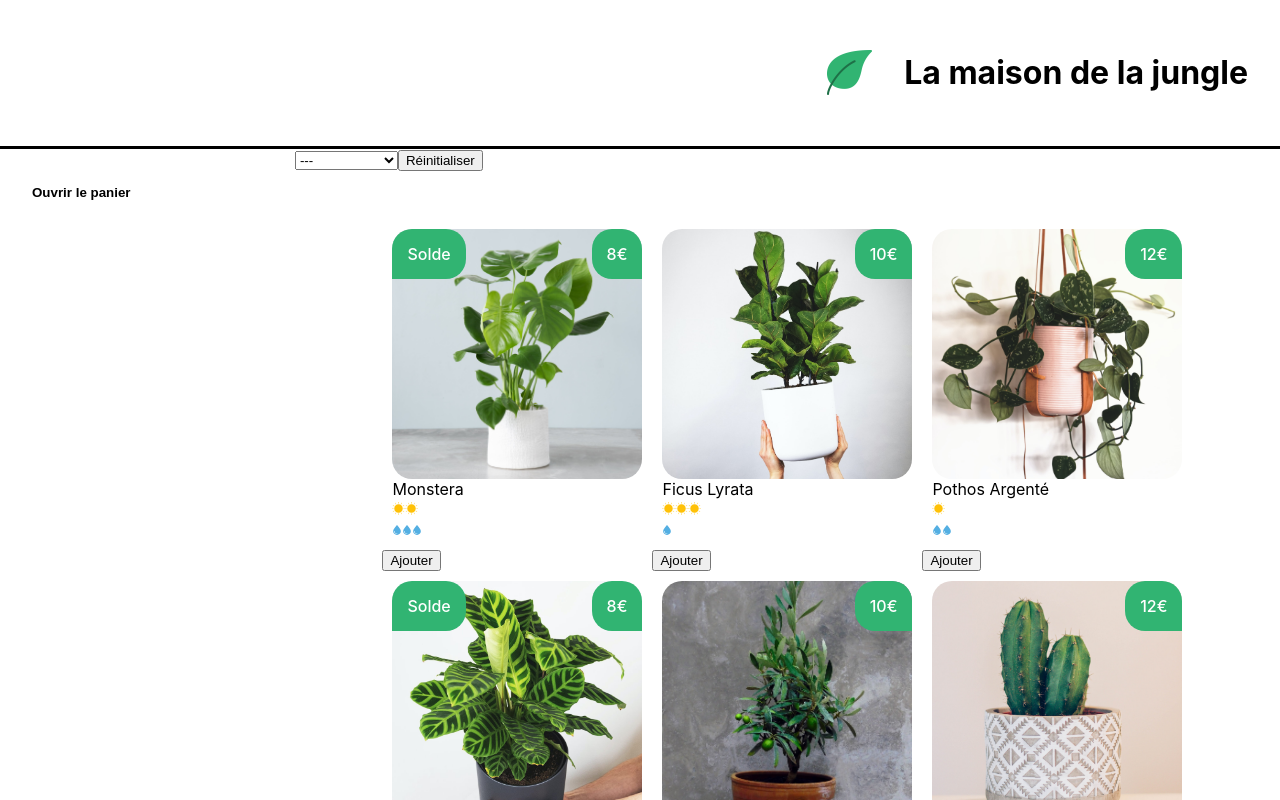
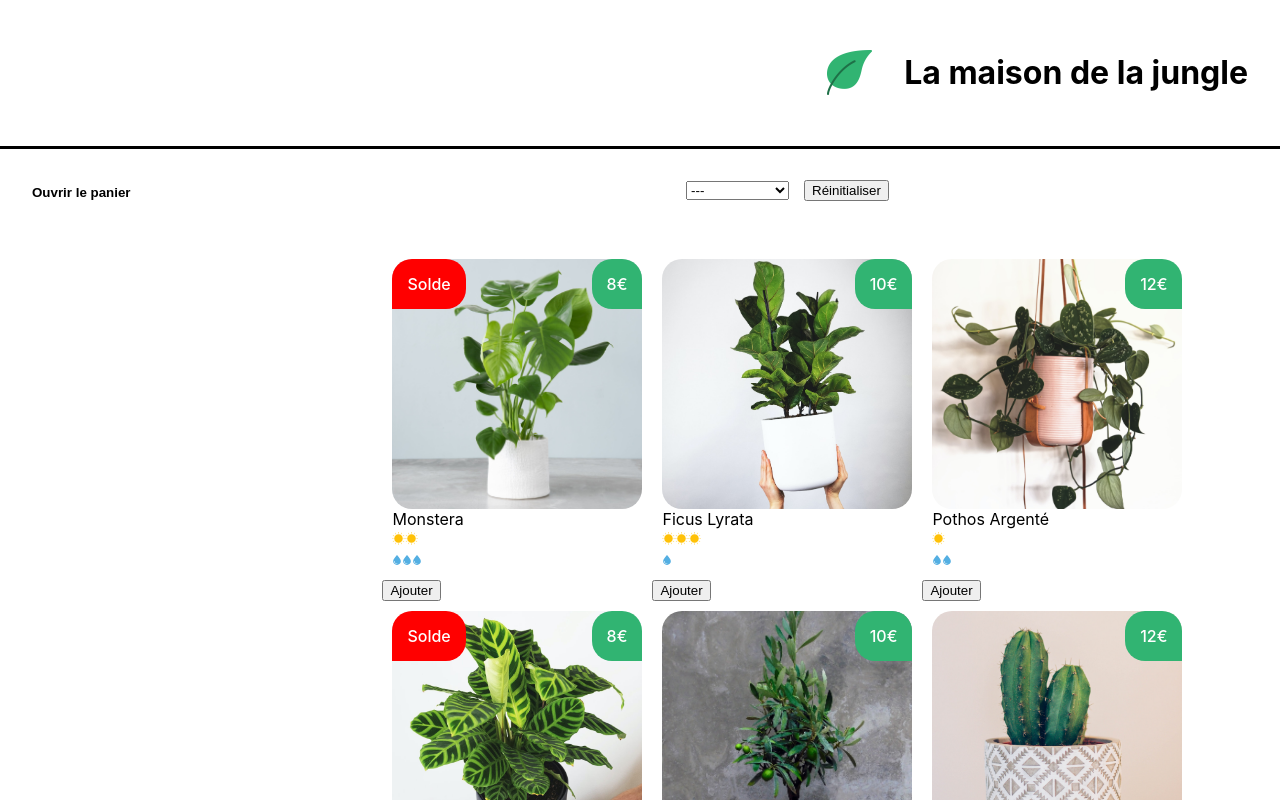
Before and after one commit to Ambrosioc/la-maison-jungle, a React (Create React App) app: page / in a window 1280 px wide. Shown: the top 800 px of the page. Built offline with nearby package versions, Linux system fonts and the light colour scheme.

Commit message:
add useEffect and const Items

```diff
--- a/src/components/Cart.js
+++ b/src/components/Cart.js
@@ -1,9 +1,17 @@
-import React, { useState } from "react";
+import React, { useEffect, useState } from "react";
 import "../styles/Cart.css";
 
 function Cart({ cart, updateCart }) {
   const [isOpened, setIsOpened] = useState(false);
-  const total = cart.reduce((acc, plantType) => acc + plantType.price, 0);
+  const items = Object.keys(cart);
+  const total = items.reduce(
+    (acc, item) => acc + cart[item].amount * cart[item].price,
+    0
+  );
+
+  useEffect(() => {
+    document.title = `LMJ: ${total}€ d'achats`;
+  }, [total]);
 
   return isOpened ? (
     <div className="lmj-cart">
--- a/src/components/Categories.js
+++ b/src/components/Categories.js
@@ -4,7 +4,7 @@ import "../styles/Categories.css";
 function Categories({ setActiveCategory, categories, activeCategory }) {
   console.log(categories);
   return (
-    <div className="lmj-shopping-list">
+    <div className="lmj-categories">
       <select
         value={activeCategory}
         onChange={(e) => setActiveCategory(e.target.value)}
--- a/src/styles/Categories.css
+++ b/src/styles/Categories.css
@@ -0,0 +1,8 @@
+.lmj-categories {
+  text-align: center;
+  padding-top: 30px;
+}
+
+.lmj-categories-select {
+  margin-right: 15px;
+}
--- a/src/styles/ShoppingList.css
+++ b/src/styles/ShoppingList.css
@@ -13,7 +13,7 @@
 .lmj-sales {
   position: absolute;
   border-radius: 20px 20px 20px 0;
-  background-color: #31b472;
+  background-color: red;
   color: white;
   padding: 15px;
   left: 0;
```
